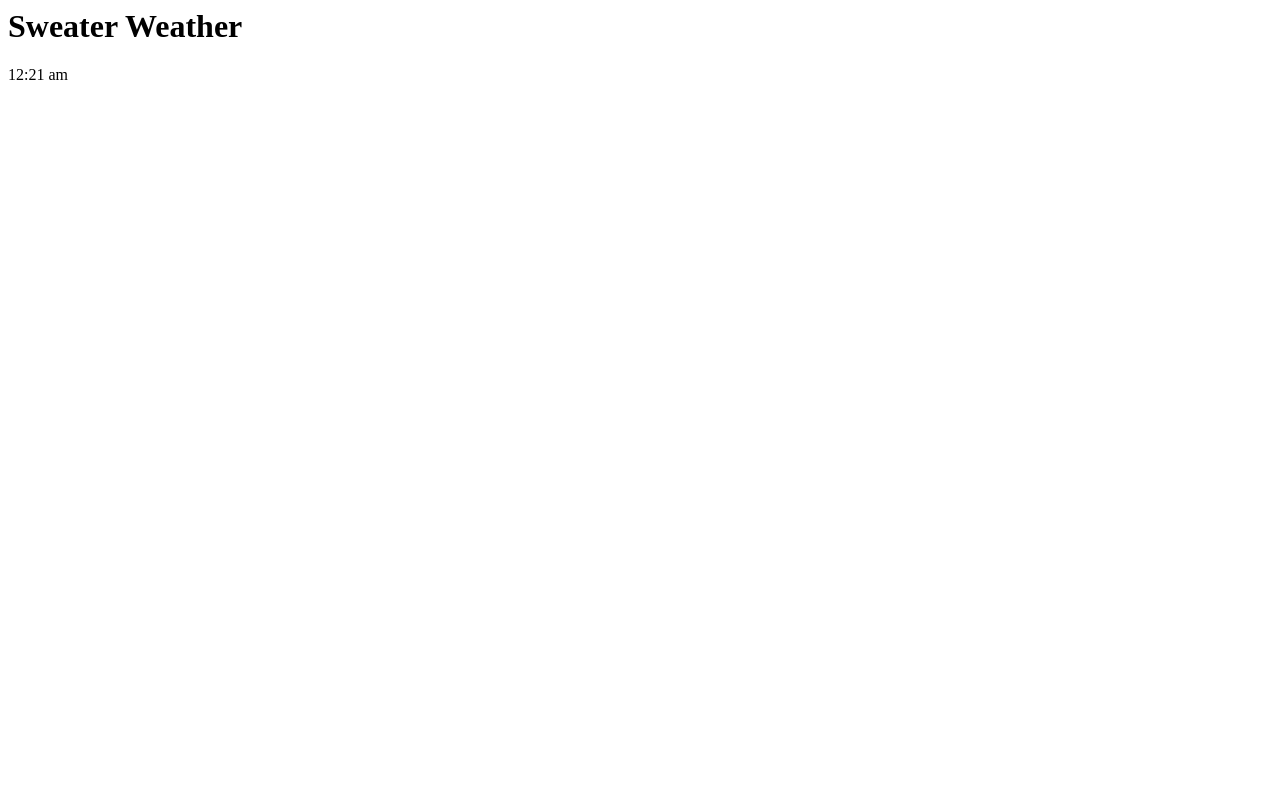
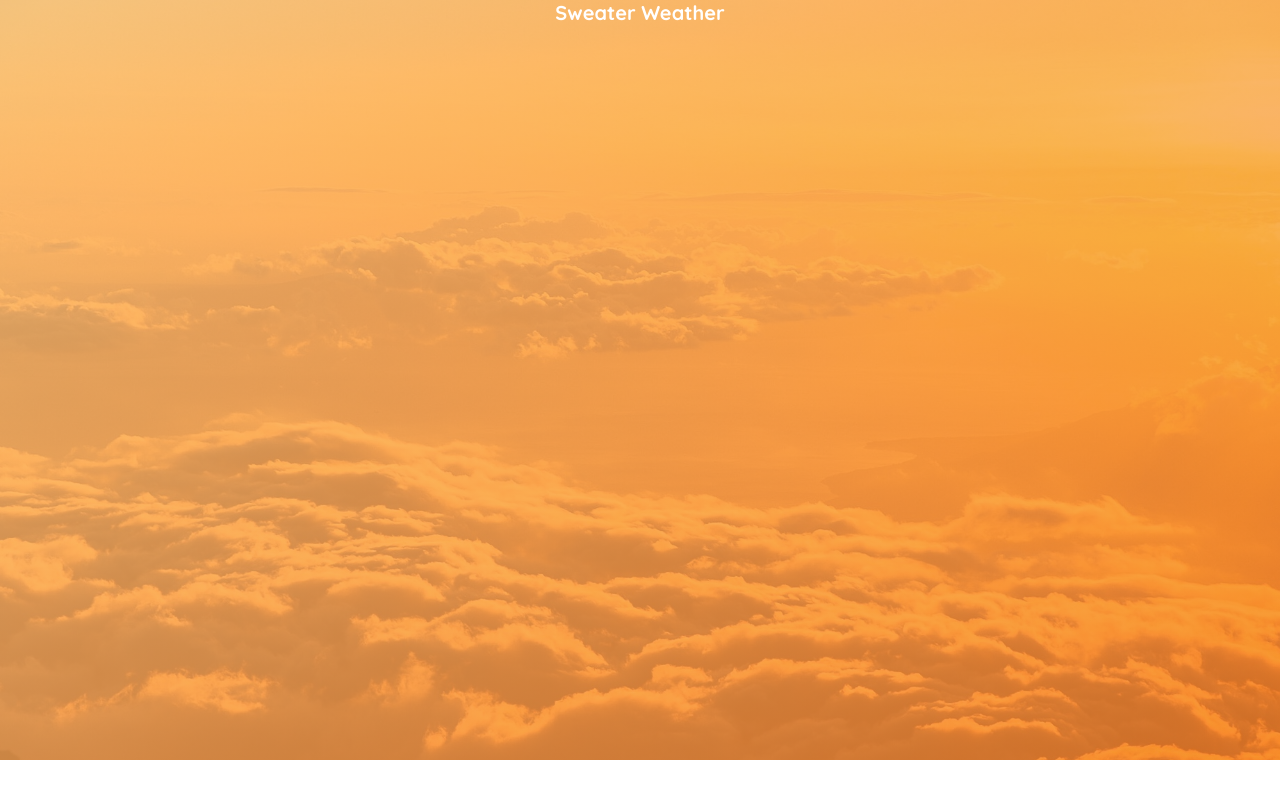
Before and after one commit to SyntheticAutomation/sweater_weather_front_end, a website: page index.html in a window 1280 px wide. Drawn offline with nearby package versions, Linux system fonts and the light colour scheme.

Commit message:
Fixes stylesheet, adds jquery, & migrates to use BEM class conventions

```diff
--- a/index.html
+++ b/index.html
@@ -4,16 +4,18 @@
     <meta name="viewport" content="width=device-width, initial-scale=1.0">
     <meta http-equiv="X-UA-Compatible" content="ie=edge">
     <link href="https://fonts.googleapis.com/css?family=Quicksand:100,300,400,700,900" rel="stylesheet">
-    <link rel="stylesheet" href="lib/main.css">
+    <link rel="stylesheet" href="lib/css/style.css">
     <title>Sweater Weather</title>
 </head>
 <body>
     <header class="header">
-        <div class="text-box">
+        <div class="header__text-box">
             <h1 class="heading-primary">Sweater Weather</h1>
-            <span id="current-time"></span>
+            <span id="current-weather__time"></span>
+            <span id="current-weather__temperature"></span>
         </div>
     </header>
+    <script src="https://ajax.googleapis.com/ajax/libs/jquery/3.3.1/jquery.min.js"></script>
     <script src="https://cdnjs.cloudflare.com/ajax/libs/moment.js/2.22.1/moment.min.js"></script>
     <script src="lib/script.js"></script>
 </body>
```
